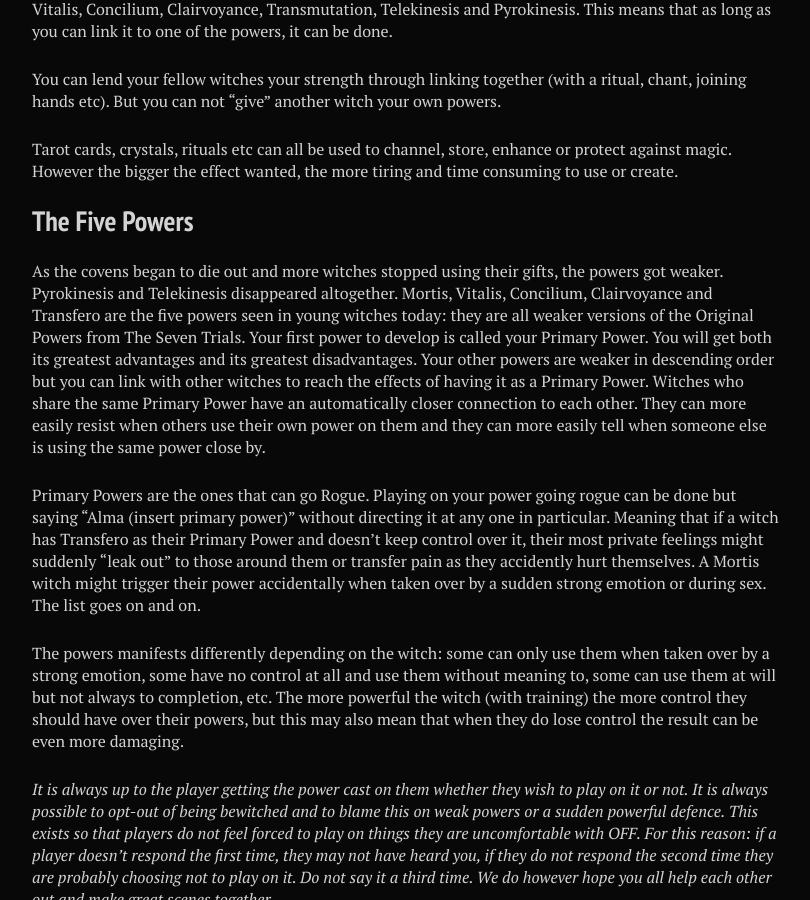
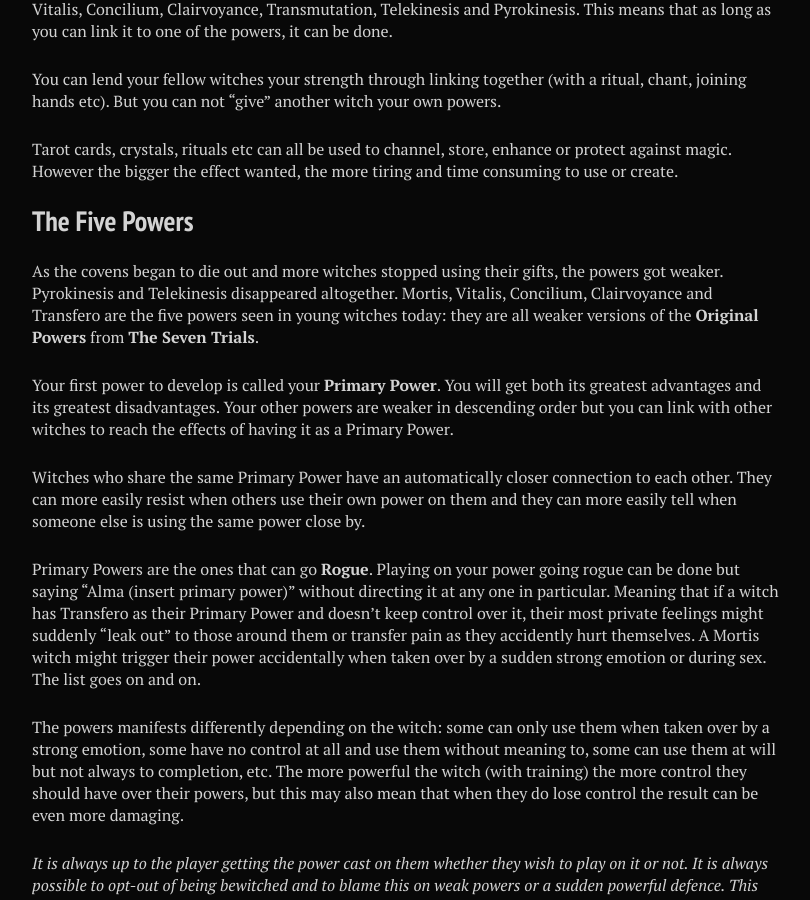
Before and after one commit to stanislavb/en.coven.nu, a Jekyll site: the page built from fictional/index.md, in a window 1280 px wide and 900 px high, scrolled down 4177 px. Shown: the whole window, without its empty margins (288-1098 px from the left). Built offline with Jekyll 4.4.1, drawn with Linux system fonts in a browser that asks for light colours; nearby versions of some CDN libraries.

```diff
--- a/fictional/index.md
+++ b/fictional/index.md
@@ -108,11 +108,13 @@ Tarot cards, crystals, rituals etc can all be used to channel, store, enhance or
 
 ## The Five Powers
 
-As the covens began to die out and more witches stopped using their gifts, the powers got weaker. Pyrokinesis and Telekinesis disappeared altogether. Mortis, Vitalis, Concilium, Clairvoyance and Transfero are the five powers seen in young witches today: they are all weaker versions of the Original Powers from The Seven Trials.
-Your first power to develop is called your Primary Power. You will get both its greatest advantages and its greatest disadvantages. Your other powers are weaker in descending order but you can link with other witches to reach the effects of having it as a Primary Power.
+As the covens began to die out and more witches stopped using their gifts, the powers got weaker. Pyrokinesis and Telekinesis disappeared altogether. Mortis, Vitalis, Concilium, Clairvoyance and Transfero are the five powers seen in young witches today: they are all weaker versions of the **Original Powers** from **The Seven Trials**.
+
+Your first power to develop is called your **Primary Power**. You will get both its greatest advantages and its greatest disadvantages. Your other powers are weaker in descending order but you can link with other witches to reach the effects of having it as a Primary Power.
+
 Witches who share the same Primary Power have an automatically closer connection to each other. They can more easily resist when others use their own power on them and they can more easily tell when someone else is using the same power close by.
 
-Primary Powers are the ones that can go Rogue. Playing on your power going rogue can be done but saying "Alma (insert primary power)" without directing it at any one in particular. Meaning that if a witch has Transfero as their Primary Power and doesn't keep control over it, their most private feelings might suddenly “leak out” to those around them or transfer pain as they accidently hurt themselves. A Mortis witch might trigger their power accidentally when taken over by a sudden strong emotion or during sex. The list goes on and on.
+Primary Powers are the ones that can go **Rogue**. Playing on your power going rogue can be done but saying "Alma (insert primary power)" without directing it at any one in particular. Meaning that if a witch has Transfero as their Primary Power and doesn't keep control over it, their most private feelings might suddenly “leak out” to those around them or transfer pain as they accidently hurt themselves. A Mortis witch might trigger their power accidentally when taken over by a sudden strong emotion or during sex. The list goes on and on.
 
 The powers manifests differently depending on the witch: some can only use them when taken over by a strong emotion, some have no control at all and use them without meaning to, some can use them at will but not always to completion, etc. The more powerful the witch (with training) the more control they should have over their powers, but this may also mean that when they do lose control the result can be even more damaging.
 
```
